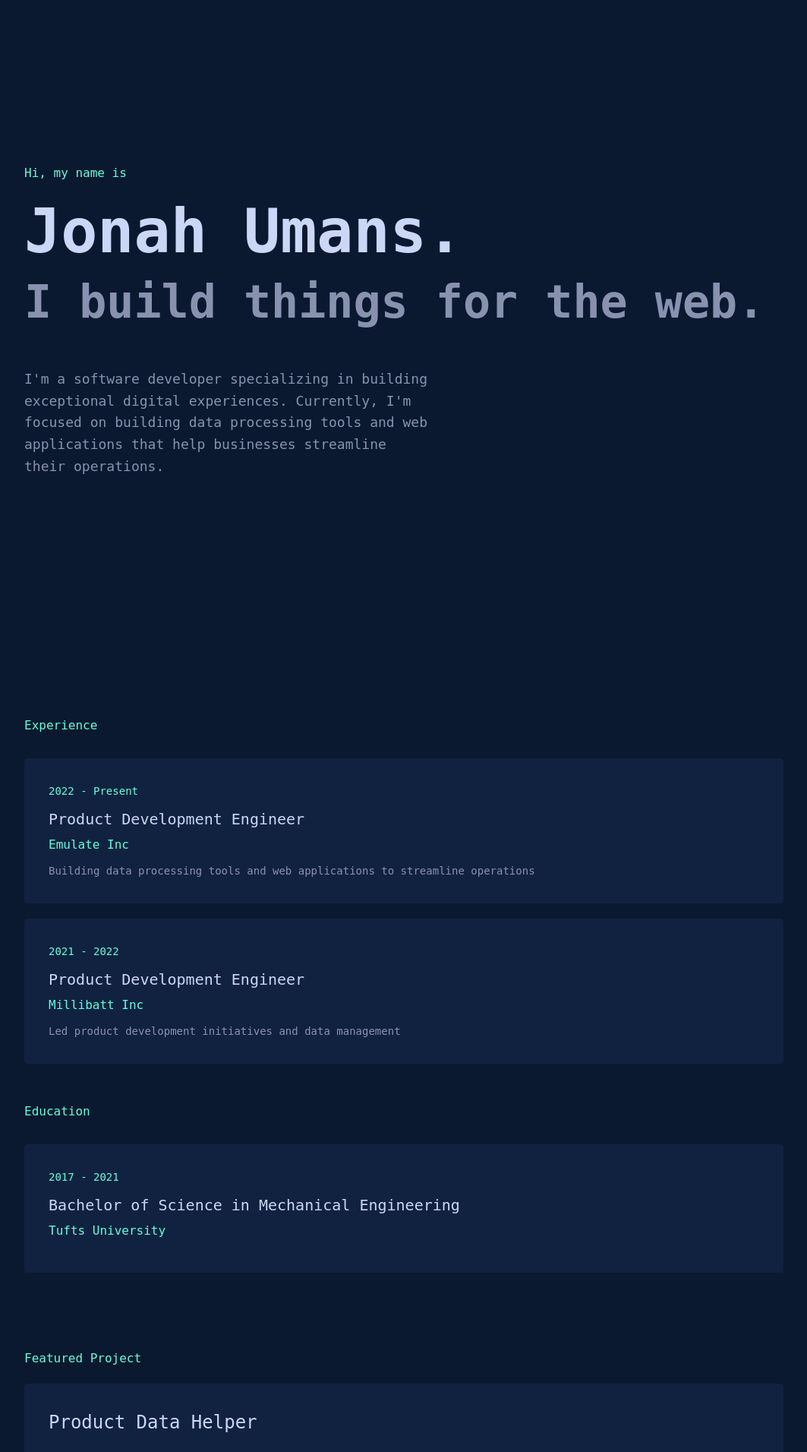
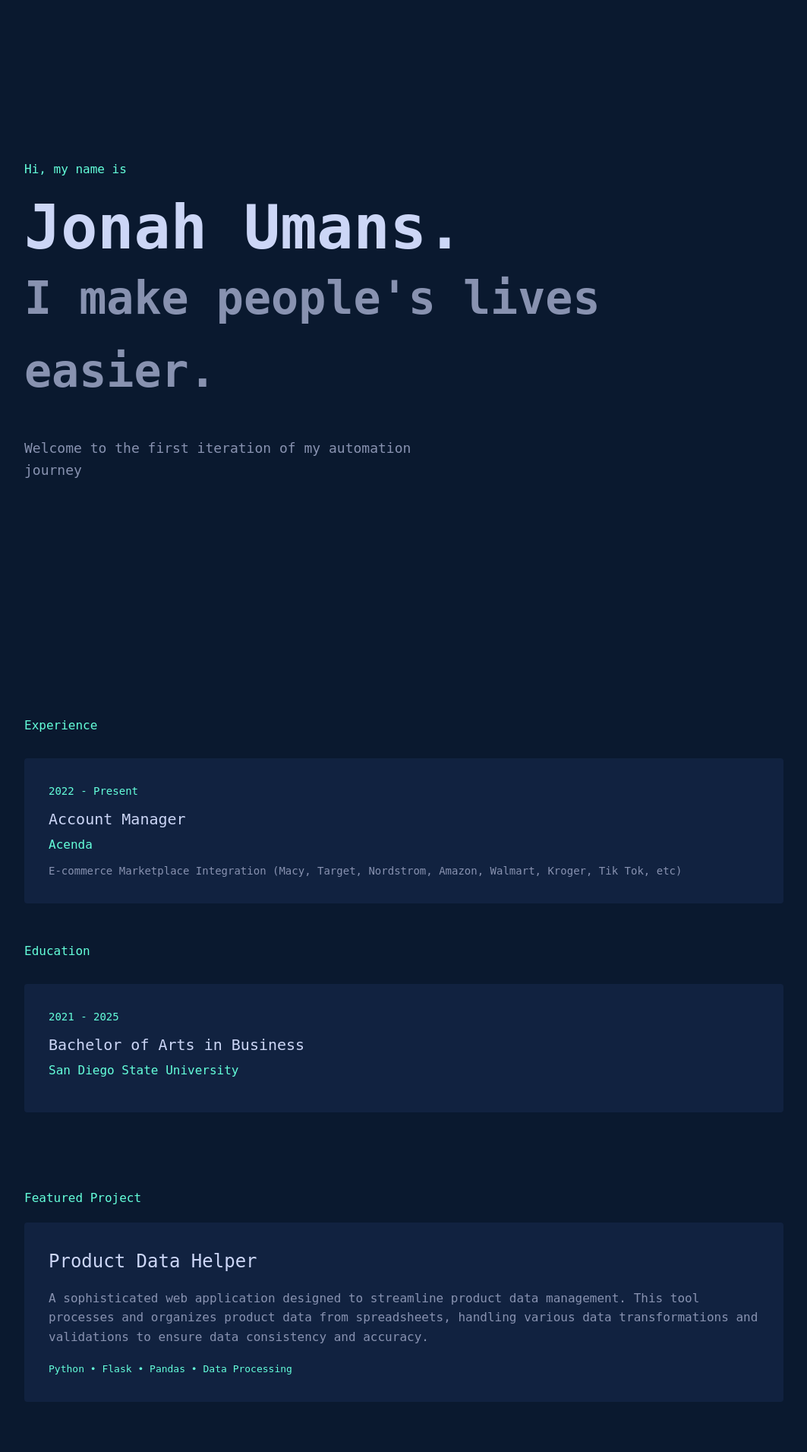
Before and after one commit to jonahumans/Migration-Assistant, a Flask app: page /portfolio in a window 1280 px wide. Shown: the part 58-1969 px from the top of the page at 76% size, without its empty margins (108-1171 px from the left). After the commit the page ends 1903 px from the top, so only its background shows below. Run offline with Flask 3, Linux system fonts and the light colour scheme.

Commit message:
Assistant checkpoint: Update portfolio content with new experience and education
Assistant generated file changes:
- templates/portfolio.html: Update portfolio content with new experience and education

---

User prompt:

change this "I build things for the web." to "I make people's lives easier." change this "I'm a software developer specializing in building exceptional digital experiences. Currently, I'm focused on building data processing tools and web applications that help businesses streamline their operations." to "Welcome to the first iteration of my automation journey" Change the experience tab to only show a job called replacing "Product Development Engineer" with "Account Manager" replace "Emulate Inc" with "Acenda" and replace "Building data processing tools and web applications to streamline operations" with "E-commerce Marketplace Integration (Macy, Target, Nordstrom, Amazon, Walmart, Kroger, Tik Tok, etc)" and delete the Millibatt Inc experience. Also replace the education with 2021-2025 Bachelor of Arts in Business San Diego State University

```diff
--- a/templates/portfolio.html
+++ b/templates/portfolio.html
@@ -166,11 +166,9 @@
         <section class="hero">
             <div class="small-heading">Hi, my name is</div>
             <h1>Jonah Umans.</h1>
-            <h2>I build things for the web.</h2>
+            <h2>I make people's lives easier.</h2>
             <p class="about-text">
-                I'm a software developer specializing in building exceptional digital experiences.
-                Currently, I'm focused on building data processing tools and web applications that help
-                businesses streamline their operations.
+                Welcome to the first iteration of my automation journey
             </p>
         </section>
 
@@ -179,24 +177,18 @@
             <div class="breadcrumb-container">
                 <div class="breadcrumb-item">
                     <div class="date">2022 - Present</div>
-                    <div class="position">Product Development Engineer</div>
-                    <div class="company">Emulate Inc</div>
-                    <div class="description">Building data processing tools and web applications to streamline operations</div>
-                </div>
-                <div class="breadcrumb-item">
-                    <div class="date">2021 - 2022</div>
-                    <div class="position">Product Development Engineer</div>
-                    <div class="company">Millibatt Inc</div>
-                    <div class="description">Led product development initiatives and data management</div>
+                    <div class="position">Account Manager</div>
+                    <div class="company">Acenda</div>
+                    <div class="description">E-commerce Marketplace Integration (Macy, Target, Nordstrom, Amazon, Walmart, Kroger, Tik Tok, etc)</div>
                 </div>
             </div>
 
             <div class="small-heading" style="margin-top: 50px;">Education</div>
             <div class="breadcrumb-container">
                 <div class="breadcrumb-item">
-                    <div class="date">2017 - 2021</div>
-                    <div class="position">Bachelor of Science in Mechanical Engineering</div>
-                    <div class="company">Tufts University</div>
+                    <div class="date">2021 - 2025</div>
+                    <div class="position">Bachelor of Arts in Business</div>
+                    <div class="company">San Diego State University</div>
                 </div>
             </div>
         </section>
```
